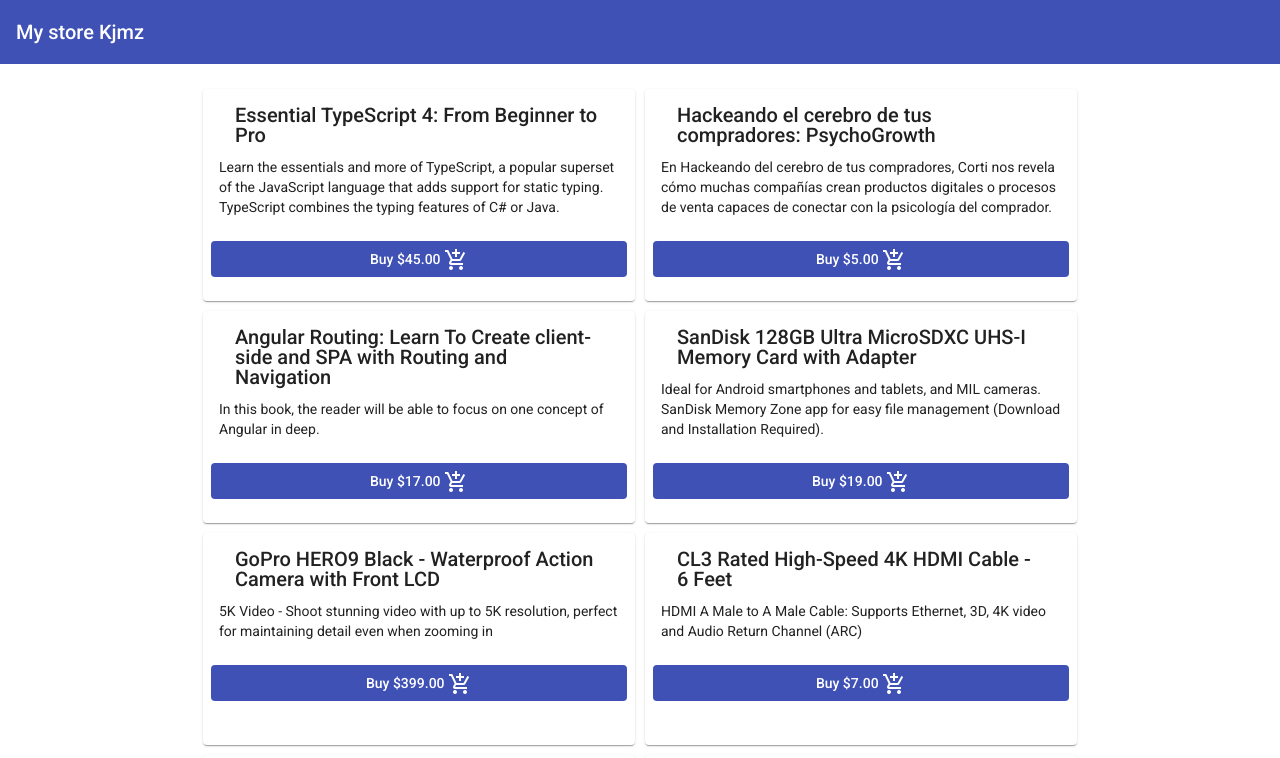
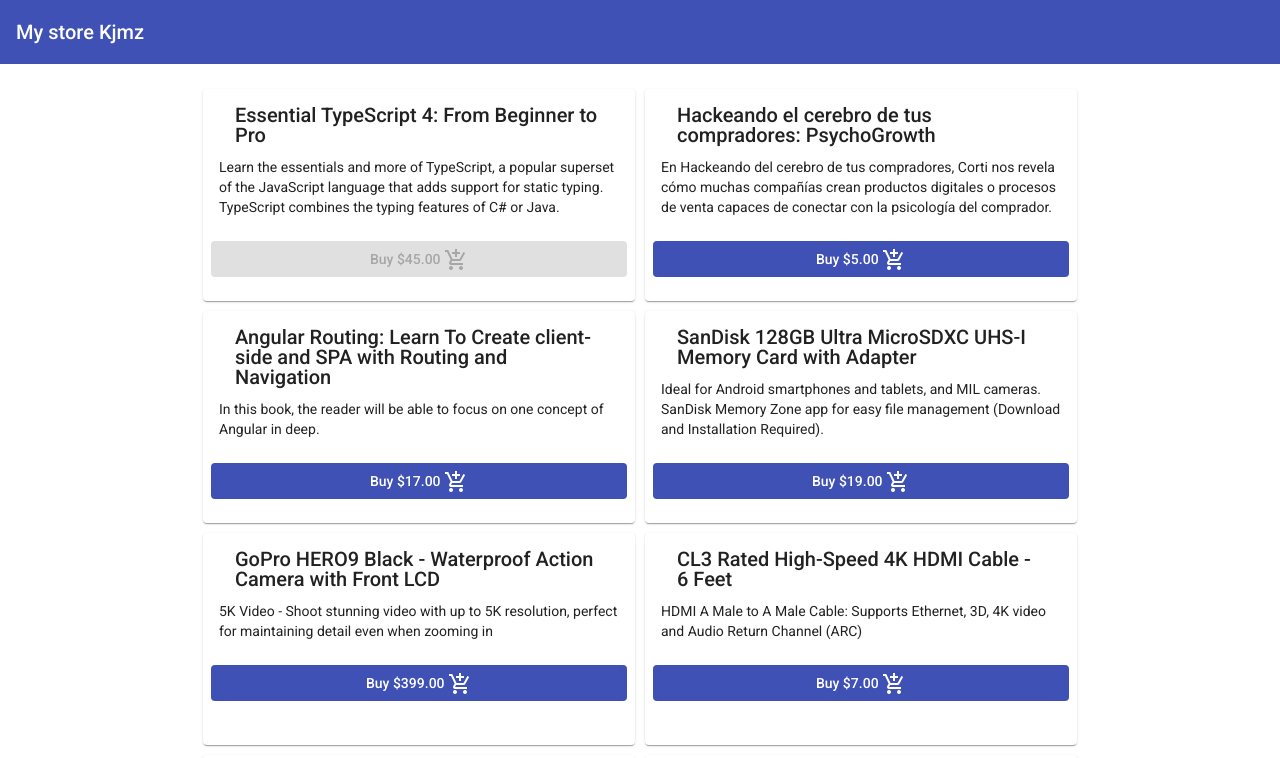
Before and after one commit to kvto/2022-storeAngular, an Angular app: page /products in a window 1280 px wide. Shown: the top 758 px of the page. Built offline with nearby package versions, Linux system fonts and the light colour scheme; data requests are answered from the project's data file.

Commit message:
Update product.component.html

```diff
--- a/src/app/pages/products/product/product.component.html
+++ b/src/app/pages/products/product/product.component.html
@@ -8,7 +8,11 @@
         {{product.description}}
     </mat-card-content>
     <mat-card-actions>
-        <button mat-flat-button color="primary" (click)="onClick()">
+        <button
+         mat-flat-button
+         color="primary"
+         (click)="onClick()"
+          [disabled]="product.stock ===0">
             Buy {{product.price | currency}}
         <mat-icon>add_shopping_cart</mat-icon>
         </button>
```
